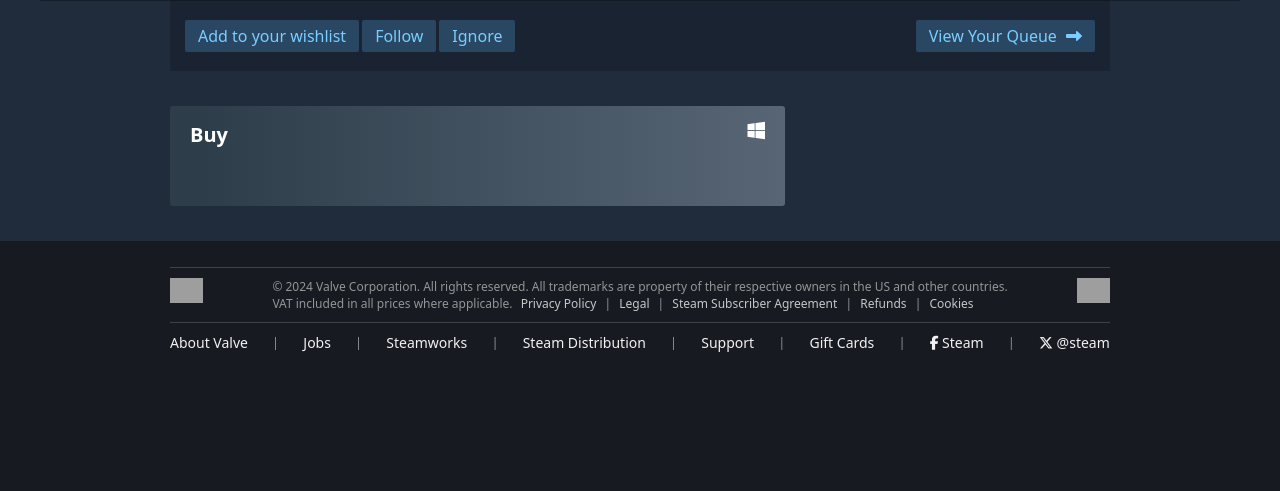
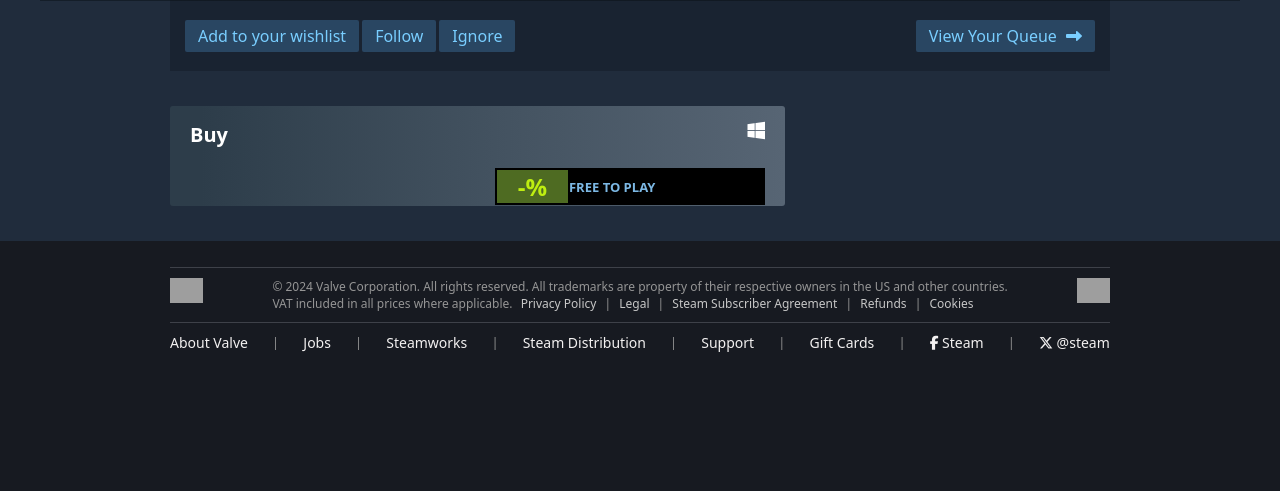
Before and after one commit to bryanoliveira11/DJANGO-PROJECTS, a Django app: template Django-Steam-Clone/store/templates/store/pages/app.html in a window 1280 px wide. Shown: the part 705-1196 px from the top of the page. Run offline with Django 5.2, Linux system fonts and the light colour scheme; the template is opened without the code that fills it, so the values that code supplies are empty; parts of the project's set-up code (start-up, migrations or seed data) failed here and were passed over; grey boxes are pictures that could not be loaded.

Commit message:
prices container

```diff
--- a/Django-Steam-Clone/base_static/global/css/styles.css
+++ b/Django-Steam-Clone/base_static/global/css/styles.css
@@ -1994,6 +1994,64 @@ button.see-more-btn:hover {
   font-size: 1.3rem;
 }
 
+.game-app-attrs-content .game-app-prices .flex-container {
+  display: flex;
+  flex-direction: row;
+  align-items: end;
+  justify-content: end;
+}
+
+.game-app-attrs-content .game-app-prices .game-price {
+  max-width: 27rem;
+  width: 100%;
+  height: 3.7rem;
+  background: black;
+  position: relative;
+  top: 2rem;
+}
+
+.game-app-prices .game-price .content {
+  display: flex;
+  padding: 0.2rem;
+  gap: 0.2rem;
+  height: 100%;
+}
+
+.game-price .content .prices-ctn {
+  display: flex;
+  height: 100%;
+  width: 60%;
+}
+
+.game-price .content .prices-ctn .discount-value {
+  text-align: center;
+  width: 50%;
+  background: #4e6b22;
+  color: #beee11;
+  font-size: 2.4rem;
+  font-weight: 700;
+}
+
+.game-price .content .prices-ctn .prices {
+  display: flex;
+  flex-direction: column;
+  align-items: center;
+  justify-content: center;
+  width: 50%;
+  background: #344654;
+}
+
+.game-price .content .prices-ctn .prices .initial-price {
+  font-size: 1.1rem;
+  color: #647383;
+  margin: 0;
+}
+
+.game-price .content .prices-ctn .prices .final-price {
+  font-size: 1.5rem;
+  color: #beee11;
+}
+
 .game-app-attrs-content .game-attrs-column {
   max-width: 31rem;
   width: 100%;
--- a/Django-Steam-Clone/store/templates/store/pages/app.html
+++ b/Django-Steam-Clone/store/templates/store/pages/app.html
@@ -1,8 +1,10 @@
 {% extends "global/base.html" %}
+{% load filters %}
+
 {% block content %}
 <div class="app-store-container"
 style="background: url('{{game.background}}');
-background-position:center; background-repeat: no-repeat;">
+background-position:top; background-repeat: no-repeat;">
     {% include "global/partials/shop_shortcuts.html" %}
     <div class="app-page">
         <div class="page-container">
@@ -62,6 +64,27 @@ background-position:center; background-repeat: no-repeat;">
                 <span>special promotion!</span>
                 {% else %}
                 {% endif %}
+                <div class="flex-container">
+                    <div class="game-price">
+                        <div class="content">
+                            <div class="prices-ctn">
+                                <span class="discount-value">
+                                    -{{game.discount_percent|format_discount}}%
+                                </span>
+                                {% if not game.is_free and game.price_initial is not None and game.price_final is not None %}
+                                <div class="prices">
+                                    <span class="initial-price strikediag">R$ {{game.price_initial}}</span>
+                                    <span class="final-price">R$ {{game.price_final}}</span>
+                                </div>
+                                {% else %}
+                                <div class="game-prices free-to-play">
+                                    <span>Free to Play</span>
+                                </div>
+                                {% endif %}
+                            </div>
+                        </div>
+                    </div>
+                </div>
             </div>
         </div>
         <div class="game-attrs-column">
```
